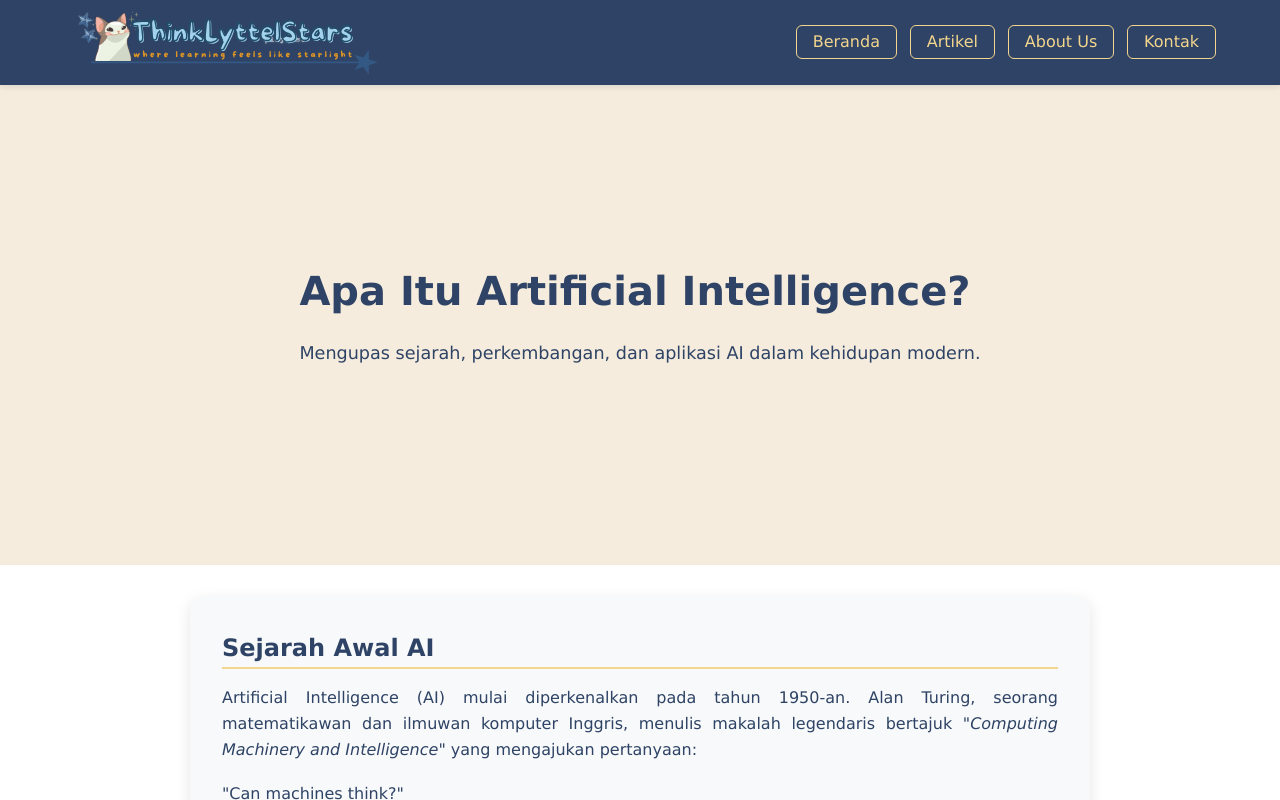
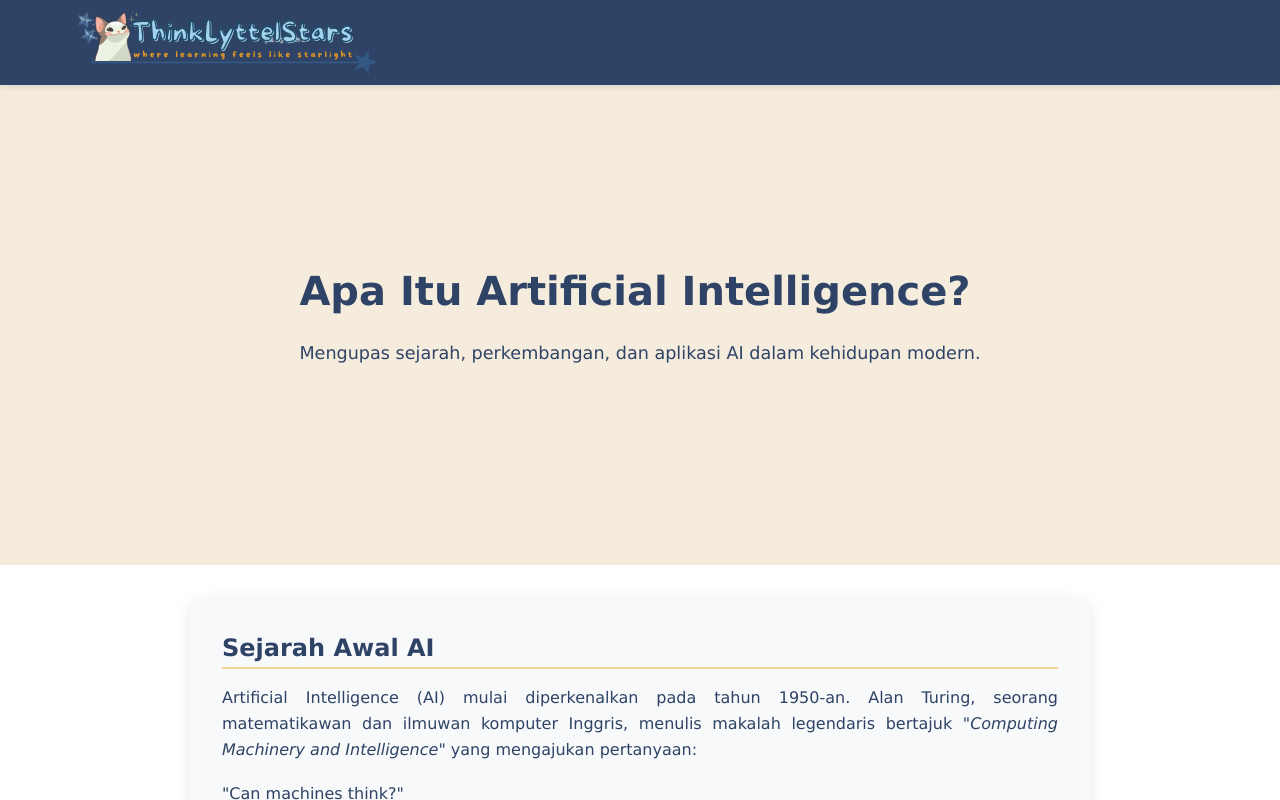
Before and after one commit to irmatiara/web-react, a React (Vite) app: page /ai in a window 1280 px wide. Built offline with nearby package versions, Linux system fonts and the light colour scheme.

Commit message:
perbaikan navbar untuk detail artikel

```diff
--- a/src/components/Navbar.jsx
+++ b/src/components/Navbar.jsx
@@ -4,11 +4,15 @@ import { useState } from 'react'
 function Navbar() {
 	const [menuOpen, setMenuOpen] = useState(false);
 	const location = useLocation();
+	const detailPagePaths = ['/ai', '/html', '/internet', '/algo', '/notfound'];
+	const isDetailPage = detailPagePaths.includes(location.pathname);
 
 	return (
 		<nav className="navbar">
 			<div className="container">
 				<img className="logo" src="/assets/logo.svg" alt="" />
+				{!isDetailPage && (
+					<>
 						<div
 							className={`burger-menu ${menuOpen ? "toggle" : ""}`}
 							onClick={() => setMenuOpen(!menuOpen)}
@@ -23,6 +27,8 @@ function Navbar() {
 							<li><Link to="/about" className={location.pathname === '/about' ? 'active' : ''}>About Us</Link></li>
 							<li><Link to="/#kontak" className={location.hash === '#kontak' ? 'active' : ''}>Kontak</Link></li>
 						</ul>
+					</>
+				)}
 			</div>
 		</nav>
 	)
```
Lines whose indentation alone changed are shown as unchanged.
